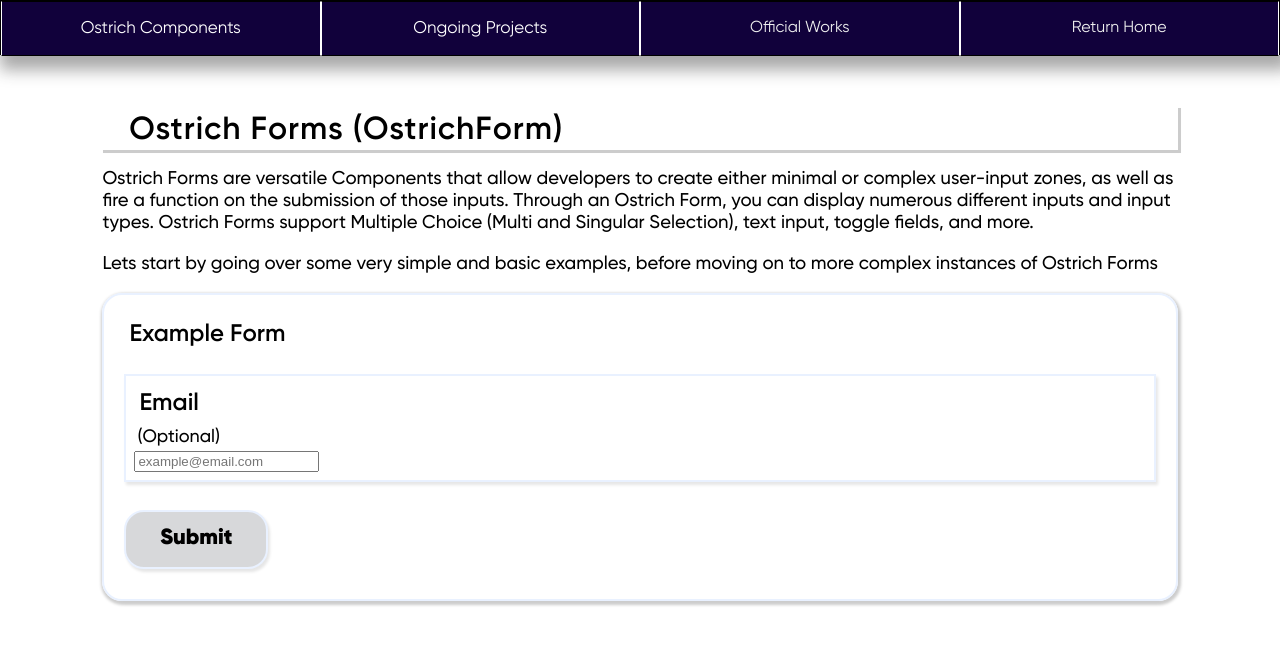
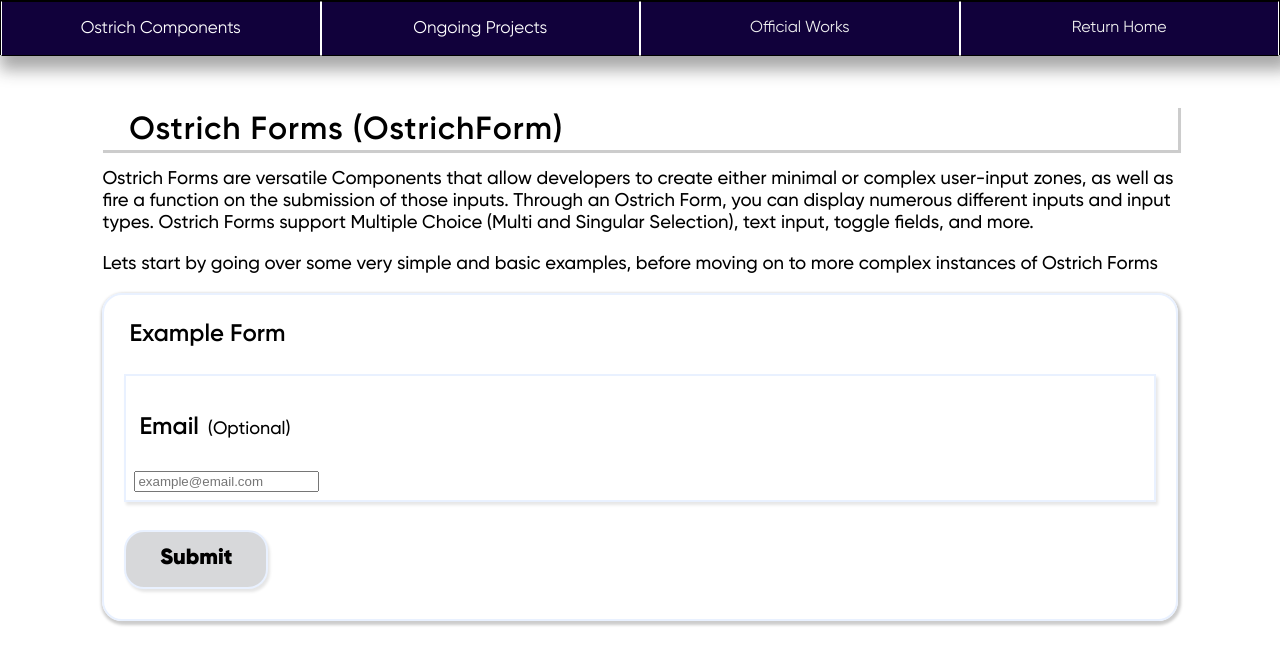
Before and after one commit to NLanese/the-codex, a Next.js app: page /showcases/ostrich-components/ostrich_forms in a window 1280 px wide. Shown: the top 664 px of the page. Built offline with nearby package versions, Linux system fonts and the light colour scheme.

Commit message:
Update FormText.js

```diff
--- a/OstrichComponents/Forms/FormText.js
+++ b/OstrichComponents/Forms/FormText.js
@@ -1,4 +1,4 @@
-import React from 'react';
+import React, {useEffect, useState} from "react";
 import PropTypes from 'prop-types';
 
 export const FormText = ({
@@ -8,9 +8,41 @@ export const FormText = ({
     onChange,
 }) => {
 
+    ///////////
+    // State //
+    ///////////
+
+    const [titleStyleFinal, setTitleStyleFinal] = useState({})
+    const [captionStyleFinal, setCaptionStyleFinal] = useState({})
+
+    ////////////////
+    // UseEffects //
+    ////////////////
+
+    useEffect(() => {
+        finalizeStyles()
+    }, [])
+
     ///////////////
     // Functions //
     ///////////////
+
+        function finalizeStyles(){
+            let temp = {
+                fontSize: 22,
+                fontWeight: 600,
+                fontFamily: "Gilroy",
+                paddingBottom: 1,
+                marginBottom: 1
+            }
+            let final = {...temp, ...titleStyle}
+            setTitleStyleFinal(final)
+            temp.fontSize = 18
+            temp.fontWeight = 500
+            temp.color = 'blue'
+            final = {...temp, ...captionStyle}
+            setCaptionStyleFinal(final)
+        }
 
         // Handles any changes in text field
         function handleInput(event){
@@ -44,9 +76,9 @@ export const FormText = ({
         function renderCaption(){
             if (fieldObj.caption){
                 return(
-                    <div style={{...captionStyle}}>
+                    <span style={{...captionStyle}}>
                         {fieldObj.caption}
-                    </div>
+                    </span>
                 )
             }
         }
@@ -57,10 +89,9 @@ export const FormText = ({
 
         return(
             <div>
-                <div style={{...titleStyle}}>
-                    {fieldObj.title}
-                </div>
-                {renderCaption()}
+                <p style={{...titleStyle}}>
+                    {fieldObj.title} {renderCaption()}
+                </p>
                 <div>
                     <input
                     type={fieldObj.type}
```
